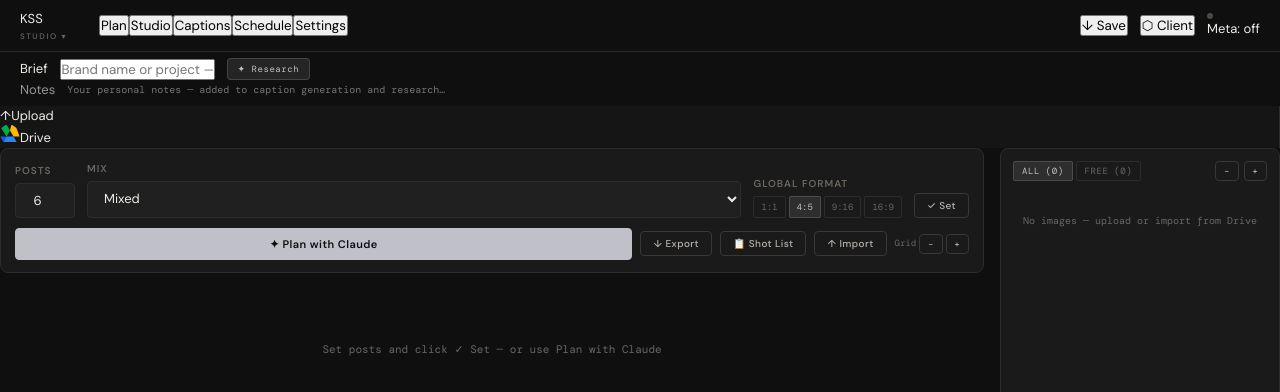
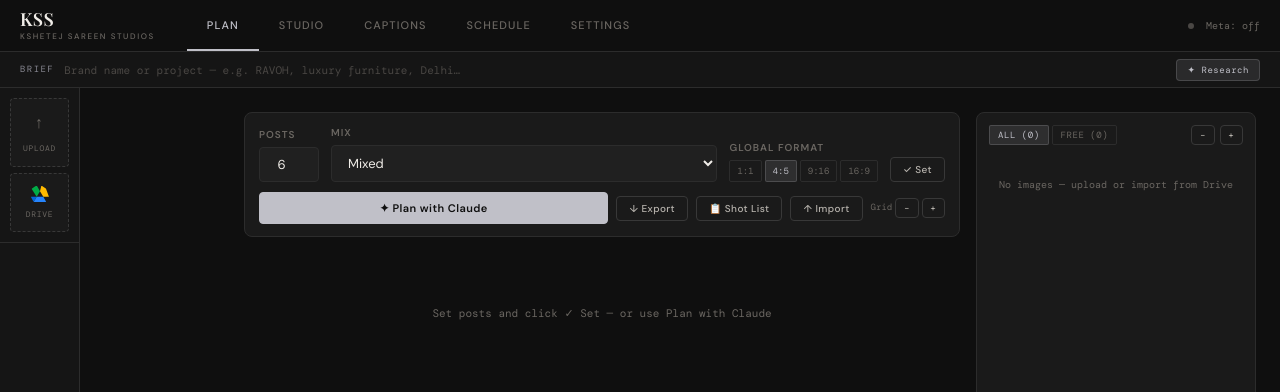
Before and after one commit to kshetejsareen-pixel/kss-studio-v2, a React (Vite) app: page / in a window 1280 px wide. Shown: the top 392 px of the page. Built offline with nearby package versions, Linux system fonts and the light colour scheme; a web font is replaced by a local one.

Commit message:
fix: restore App.jsx to last working version

```diff
--- a/src/App.jsx
+++ b/src/App.jsx
@@ -1,9 +1,7 @@
 import { useState, useCallback, useRef, useEffect } from 'react'
 import { StoreProvider, useStore, claudeResearch, readFileAsDataUrl, getImageDimensions, getImageOrientation } from './store.jsx'
 import { useToast } from './hooks/useToast.js'
-import { loadWorkspaces, saveWorkspace, getActiveWorkspaceId, setActiveWorkspaceId, generateWorkspaceId } from './utils/workspaces.js'
 import DriveModal from './components/DriveModal.jsx'
-import ClientPortal from './components/ClientPortal.jsx'
 import PlanTab from './components/PlanTab.jsx'
 import StudioTab from './components/StudioTab.jsx'
 import CaptionsTab from './components/CaptionsTab.jsx'
@@ -19,55 +17,38 @@ const TABS = [
 ]
 
 function AppInner() {
-  const { state, set, setSettings, resetPlan } = useStore()
-  const [activeTab, setActiveTab]           = useState('plan')
-  const [contextDraft, setContextDraft]     = useState(state.globalContext)
-  const [synced, setSynced]                 = useState(true)
-  const [researching, setResearching]       = useState(false)
-  const [showDrive, setShowDrive]           = useState(false)
-  const [showPortal, setShowPortal]         = useState(false)
-  const [showWorkspaces, setShowWorkspaces] = useState(false)
-  const [workspaces, setWorkspaces]         = useState(loadWorkspaces)
-  const [activeWsId, setActiveWsId]         = useState(getActiveWorkspaceId)
-  const [notes, setNotes]                   = useState('')
+  const { state, set, setSettings } = useStore()
+  const [activeTab, setActiveTab] = useState('plan')
+  const [contextDraft, setContextDraft] = useState(state.globalContext)
+  const [synced, setSynced] = useState(true)
+  const [researching, setResearching] = useState(false)
+  const [showDrive, setShowDrive] = useState(false)
   const { toast, showToast } = useToast()
   const syncTimer = useRef(null)
 
-  // Universal save
-  const saveSession = useCallback(() => {
-    try {
-      const session = {
-        version: '1.0',
-        savedAt: new Date().toISOString(),
-        globalContext: state.globalContext,
-        captionNotes: notes,
-        plan: state.plan,
-        queue: state.queue || [],
-        settings: { handle: state.settings?.handle },
-      }
-      const blob = new Blob([JSON.stringify(session, null, 2)], { type: 'application/json' })
-      const a = document.createElement('a')
-      a.href = URL.createObjectURL(blob)
-      a.download = `KSS-Session-${new Date().toISOString().slice(0,10)}.json`
-      a.click()
-      localStorage.setItem('kss_session_autosave', JSON.stringify(session))
-      showToast('Session saved ✓')
-    } catch(e) { showToast('Save failed') }
-  }, [state, notes, showToast])
-
-  // Load saved state on startup
+  // ── Load saved state on startup ──
   useEffect(() => {
     try {
-      const s = localStorage.getItem('kss_settings')
-      if (s) Object.entries(JSON.parse(s)).forEach(([k,v]) => setSettings({ [k]: v }))
-      const c = localStorage.getItem('kss_global_context')
-      if (c) { setContextDraft(c); set('globalContext', c) }
-    } catch {}
+      const savedSettings = localStorage.getItem('kss_settings')
+      if (savedSettings) {
+        const parsed = JSON.parse(savedSettings)
+        // Merge each key individually so new fields get defaults
+        Object.entries(parsed).forEach(([k, v]) => setSettings({ [k]: v }))
+      }
+      const savedContext = localStorage.getItem('kss_global_context')
+      if (savedContext) {
+        setContextDraft(savedContext)
+        set('globalContext', savedContext)
+      }
+    } catch (e) {
+      console.warn('Failed to load saved state:', e)
+    }
   }, []) // eslint-disable-line
 
-  // Context bar
+  // ── Context bar ──
   const handleContextChange = (val) => {
-    setContextDraft(val); setSynced(false)
+    setContextDraft(val)
+    setSynced(false)
     clearTimeout(syncTimer.current)
     syncTimer.current = setTimeout(() => {
       set('globalContext', val)
@@ -81,25 +62,36 @@ function AppInner() {
     if (!val) { showToast('Type a brand name first'); return }
     setResearching(true)
     try {
-      const withNotes = notes ? `${val}. Photographer notes: ${notes}` : val
-      const result = await claudeResearch(state.settings.anthropicKey, withNotes)
+      const result = await claudeResearch(state.settings.anthropicKey, val)
       const updated = val + ' | ' + result
-      setContextDraft(updated); set('globalContext', updated)
-      localStorage.setItem('kss_global_context', updated)
-      setSynced(true); showToast('Context updated ✓')
-    } catch(e) { showToast('Research failed: ' + e.message) }
-    finally { setResearching(false) }
+      setContextDraft(updated)
+      set('globalContext', updated)
+      setSynced(true)
+      showToast('Context updated ✓')
+    } catch (e) {
+      showToast('Research failed: ' + e.message)
+    } finally {
+      setResearching(false)
+    }
   }
 
-  // Image import
+  // ── Image import ──
   const handleFiles = useCallback(async (files) => {
+    const arr = Array.from(files)
     const results = []
-    for (const file of Array.from(files)) {
+    for (const file of arr) {
       if (!file.type.startsWith('image/')) continue
       try {
         const dataUrl = await readFileAsDataUrl(file)
         const { w, h } = await getImageDimensions(dataUrl)
-        results.push({ id: 'img_' + Date.now() + Math.random(), name: file.name, dataUrl, width: w, height: h, orientation: getImageOrientation(w, h) })
+        results.push({
+          id: 'img_' + Date.now() + Math.random(),
+          name: file.name,
+          dataUrl,
+          width: w,
+          height: h,
+          orientation: getImageOrientation(w, h),
+        })
       } catch {}
     }
     if (results.length) {
@@ -108,119 +100,44 @@ function AppInner() {
     }
   }, [state.images, set, showToast])
 
-  // Workspaces
-  const saveCurrentWorkspace = useCallback(() => {
-    const wsData = {
-      name: contextDraft.split('|')[0].trim() || 'Untitled',
-      globalContext: state.globalContext,
-      plan: state.plan,
-      images: state.images,
-      postW: state.postW,
-      postH: state.postH,
-    }
-    saveWorkspace(activeWsId, wsData)
-    setWorkspaces(loadWorkspaces())
-    showToast('Saved ✓')
-  }, [activeWsId, state, contextDraft, showToast])
-
-  const switchWorkspace = useCallback((wsId) => {
-    saveCurrentWorkspace()
-    const ws = workspaces[wsId]
-    if (ws) {
-      set('globalContext', ws.globalContext || '')
-      setContextDraft(ws.globalContext || '')
-      resetPlan(ws.plan || [])
-      set('images', ws.images || [])
-      set('postW', ws.postW || 1080)
-      set('postH', ws.postH || 1350)
-    }
-    setActiveWorkspaceId(wsId); setActiveWsId(wsId)
-    setShowWorkspaces(false)
-    showToast(`Switched to ${ws?.name || 'project'} ✓`)
-  }, [workspaces, saveCurrentWorkspace, set, resetPlan, showToast])
-
-  const createWorkspace = useCallback(() => {
-    saveCurrentWorkspace()
-    const id = generateWorkspaceId()
-    saveWorkspace(id, { name: 'New Project', globalContext: '', plan: [], images: [], postW: 1080, postH: 1350, savedAt: new Date().toISOString() })
-    setWorkspaces(loadWorkspaces())
-    setActiveWorkspaceId(id); setActiveWsId(id)
-    set('globalContext', ''); setContextDraft('')
-    resetPlan([]); set('images', [])
-    setShowWorkspaces(false)
-    showToast('New project created ✓')
-  }, [saveCurrentWorkspace, set, resetPlan, showToast])
-
   return (
     <div className="shell">
 
-      {/* Workspace backdrop */}
-      {showWorkspaces && (
-        <div
-          onClick={() => setShowWorkspaces(false)}
-          style={{ position:'fixed', inset:0, top:52, background:'rgba(0,0,0,.6)', zIndex:499 }}
-        />
-      )}
-
       {/* ── TOPBAR ── */}
       <header className="topbar">
-
-        {/* Logo + workspace switcher */}
-        <div className="logo-block" onClick={() => setShowWorkspaces(w => !w)}>
-          <div className="logo-kss">KSS</div>
-          <div className="logo-sep" />
-          <div className="logo-sub">Studio ▾</div>
-
-          {/* Workspace dropdown */}
-          {showWorkspaces && (
-            <div className="ws-dropdown open" onClick={e => e.stopPropagation()}>
-              <div className="ws-dropdown-label">Projects</div>
-              {Object.entries(workspaces).map(([id, ws]) => (
-                <div key={id}
-                  className={`ws-item ${id === activeWsId ? 'active' : ''}`}
-                  onClick={() => switchWorkspace(id)}>
-                  <div className="ws-item-name">{ws.name}</div>
-                  <div className="ws-item-meta">
-                    {ws.plan?.filter(p=>p.imageIndex).length || 0} posts · {new Date(ws.savedAt || Date.now()).toLocaleDateString()}
-                  </div>
-                </div>
-              ))}
-              <div className="ws-footer">
-                <button className="ws-footer-btn" onClick={e => { e.stopPropagation(); createWorkspace() }}>+ New Project</button>
-                <button className="ws-footer-btn" onClick={e => { e.stopPropagation(); saveCurrentWorkspace() }}>💾 Save</button>
-              </div>
-            </div>
-          )}
+        <div className="logo-block">
+          <div className="logo-main">KSS</div>
+          <div className="logo-sub">Kshetej Sareen Studios</div>
         </div>
 
-        {/* Nav */}
-        <nav className="nav">
+        <nav className="nav-tabs">
           {TABS.map(tab => (
-            <button key={tab.id}
-              className={`nav-btn ${activeTab === tab.id ? 'active' : ''}`}
-              onClick={() => { setActiveTab(tab.id); setShowWorkspaces(false) }}>
+            <button
+              key={tab.id}
+              className={`nav-tab ${activeTab === tab.id ? 'active' : ''}`}
+              onClick={() => setActiveTab(tab.id)}
+            >
               {tab.label}
             </button>
           ))}
         </nav>
 
-        {/* Right */}
         <div className="topbar-right">
-          <button className="ws-btn" onClick={saveSession} title="Save entire session — plan, captions, schedule">↓ Save</button>
-          <button className="ws-btn" onClick={() => setShowPortal(true)}>⬡ Client</button>
-          <div className="meta-status">
-            <div className={`status-dot ${state.settings.metaToken ? 'live' : ''}`} />
-            <span>Meta: {state.settings.metaToken ? 'on' : 'off'}</span>
-          </div>
+          <div className={`status-dot ${state.settings.metaToken ? 'connected' : ''}`} />
+          <span style={{ fontSize: 10, color: 'var(--mute)', fontFamily: 'var(--font-mono)' }}>
+            Meta: {state.settings.metaToken ? 'on' : 'off'}
+          </span>
         </div>
       </header>
 
-      {/* ── BRIEF BAR ── */}
-      <div className="brief-bar" style={{ flexDirection: 'column', height: 'auto', padding: '6px 20px', gap: 4 }}>
-        <div style={{ display: 'flex', alignItems: 'center', gap: 12, width: '100%' }}>
-          <span className="brief-label">Brief</span>
+      {/* ── MAIN ── */}
+      <div className="main-layout">
+
+        {/* Context bar */}
+        <div className="context-bar">
+          <span className="context-bar-label">Brief</span>
           <input
-            className="brief-input"
+            className="context-bar-input"
             value={contextDraft}
             onChange={e => handleContextChange(e.target.value)}
             placeholder="Brand name or project — e.g. RAVOH, luxury furniture, Delhi…"
@@ -228,91 +145,92 @@ function AppInner() {
           <button className="research-btn" onClick={handleResearch} disabled={researching}>
             {researching ? <span className="spin" /> : '✦'} Research
           </button>
-          {synced && contextDraft && <span className="synced-tag">synced</span>}
-        </div>
-        <div style={{ display: 'flex', alignItems: 'center', gap: 12, width: '100%' }}>
-          <span className="brief-label" style={{ opacity: .6 }}>Notes</span>
-          <input
-            style={{ flex: 1, background: 'none', border: 'none', color: 'var(--text-2)', fontFamily: 'var(--font-mono)', fontSize: 10, outline: 'none' }}
-            value={notes}
-            onChange={e => setNotes(e.target.value)}
-            placeholder="Your personal notes — added to caption generation and research…"
-          />
-        </div>
+          {synced && contextDraft && (
+            <span className="context-bar-synced">synced</span>
+          )}
         </div>
 
-      {/* ── MAIN ── */}
-      <div className="main" onClick={() => setShowWorkspaces(false)}>
+        {/* Body */}
+        <div className="main-body">
 
-        {/* Sidebar */}
-        <aside className="sidebar">
-          <label className="upload-btn">
-            <input type="file" multiple accept="image/*" style={{ display:'none' }}
-              onChange={e => handleFiles(e.target.files)} />
-            <span className="upload-icon">↑</span>
-            <span>Upload</span>
+          {/* Sidebar — Upload and Drive only */}
+          <aside className="sidebar" style={{ width: 80 }}>
+            <div className="sidebar-section" style={{ padding: 10 }}>
+              <label className="import-btn" style={{ flexDirection: 'column', padding: '12px 8px' }}>
+                <input type="file" multiple accept="image/*" onChange={e => handleFiles(e.target.files)} />
+                <span style={{ fontSize: 16 }}>↑</span>
+                <span style={{ fontSize: 8, marginTop: 3 }}>Upload</span>
               </label>
-          <div className="upload-btn" onClick={e => { e.stopPropagation(); setShowDrive(true) }}>
-            <svg width="20" height="17" viewBox="0 0 87.3 78">
+              <div style={{ height: 6 }} />
+              <button className="import-btn" style={{ flexDirection: 'column', padding: '12px 8px', width: '100%' }} onClick={() => setShowDrive(true)}>
+                <svg width="18" height="16" viewBox="0 0 87.3 78">
                   <path d="M6.6 66.85l3.85 6.65c.8 1.4 1.95 2.5 3.3 3.3L27.5 53H0c0 1.55.4 3.1 1.2 4.5z" fill="#0066da"/>
                   <path d="M43.65 25L29.9 1.2C28.55.4 27 0 25.45 0c-1.55 0-3.1.4-4.5 1.2L6.6 11.15c-1.4.8-2.55 1.95-3.3 3.3L27.5 53z" fill="#00ac47"/>
                   <path d="M59.8 53H27.5L13.75 76.8c1.35.8 2.9 1.2 4.5 1.2h50.8c1.6 0 3.1-.4 4.5-1.2z" fill="#2684fc"/>
                   <path d="M73.4 14.45c-.8-1.4-1.95-2.55-3.3-3.3L55.8 1.2C54.45.4 52.9 0 51.35 0h-1.5L43.65 25l16.15 28h27.3c0-1.55-.4-3.1-1.2-4.5z" fill="#ffba00"/>
                 </svg>
-            <span>Drive</span>
+                <span style={{ fontSize: 8, marginTop: 3 }}>Drive</span>
+              </button>
             </div>
-          {state.images.length > 0 && (
-            <div className="sidebar-count">
-              <strong>{state.images.length}</strong>
-              imgs
-            </div>
-          )}
           </aside>
 
-        {/* Content area */}
-        <main style={{ overflow: 'hidden', display: 'flex', flexDirection: 'column' }}>
-          {TABS.map(tab => (
-            <div key={tab.id} style={{ display: activeTab === tab.id ? 'flex' : 'none', flexDirection: 'column', flex: 1, overflow: 'hidden' }}>
-              {tab.id === 'plan'     && <PlanTab     showToast={showToast} onTabChange={setActiveTab} />}
-              {tab.id === 'studio'   && <StudioTab   showToast={showToast} />}
-              {tab.id === 'captions' && <CaptionsTab showToast={showToast} />}
-              {tab.id === 'schedule' && <ScheduleTab showToast={showToast} />}
-              {tab.id === 'settings' && <SettingsTab showToast={showToast} />}
+          {/* Content */}
+          <main className="content">
+            <div className={`tab-panel ${activeTab === 'plan' ? 'active' : ''}`}>
+              <PlanTab showToast={showToast} onTabChange={setActiveTab} />
             </div>
-          ))}
+            <div className={`tab-panel ${activeTab === 'studio' ? 'active' : ''}`}>
+              <StudioTab showToast={showToast} />
+            </div>
+            <div className={`tab-panel ${activeTab === 'captions' ? 'active' : ''}`}>
+              <CaptionsTab showToast={showToast} />
+            </div>
+            <div className={`tab-panel ${activeTab === 'schedule' ? 'active' : ''}`}>
+              <ScheduleTab showToast={showToast} />
+            </div>
+            <div className={`tab-panel ${activeTab === 'settings' ? 'active' : ''}`}>
+              <SettingsTab showToast={showToast} />
+            </div>
           </main>
-
-        {/* Right panel — managed by PlanTab itself */}
+        </div>
       </div>
 
-      {/* Mobile nav */}
+      {/* ── MOBILE BOTTOM NAV ── */}
       <nav className="mobile-nav">
         {TABS.map(tab => (
-          <button key={tab.id}
+          <button
+            key={tab.id}
             className={`mobile-nav-btn ${activeTab === tab.id ? 'active' : ''}`}
-            onClick={() => setActiveTab(tab.id)}>
+            onClick={() => setActiveTab(tab.id)}
+          >
             {tab.label}
           </button>
         ))}
       </nav>
 
-      {/* Modals */}
+      {/* ── DRIVE MODAL ── */}
       {showDrive && (
         <DriveModal
           apiKey={state.settings.googleKey}
-          onImport={imgs => { set('images', [...state.images, ...imgs]); setShowDrive(false) }}
+          onImport={imgs => {
+            set('images', [...state.images, ...imgs])
+            setShowDrive(false)
+          }}
           onClose={() => setShowDrive(false)}
           showToast={showToast}
         />
       )}
-      {showPortal && <ClientPortal onClose={() => setShowPortal(false)} showToast={showToast} />}
 
-      {/* Toast */}
+      {/* ── TOAST ── */}
       <div className={`toast ${toast.show ? 'show' : ''}`}>{toast.msg}</div>
     </div>
   )
 }
 
 export default function App() {
-  return <StoreProvider><AppInner /></StoreProvider>
+  return (
+    <StoreProvider>
+      <AppInner />
+    </StoreProvider>
+  )
 }
```
Lines whose indentation alone changed are shown as unchanged.
